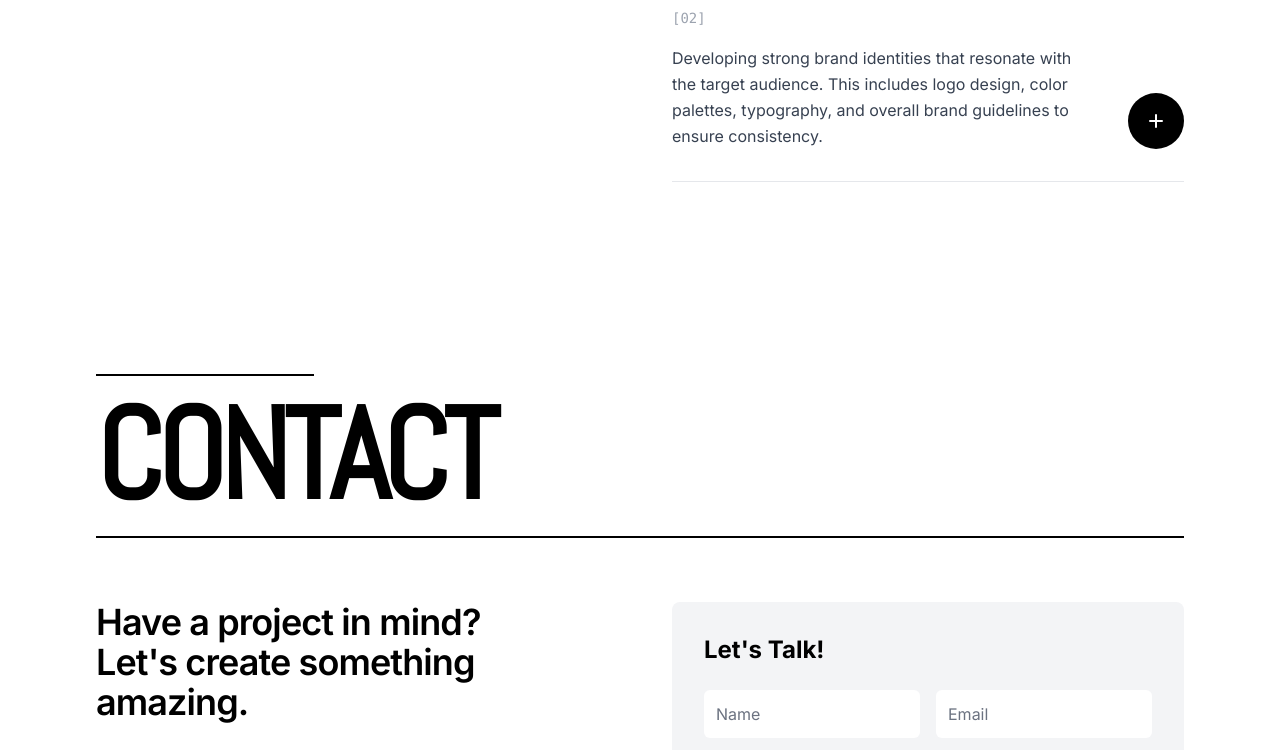
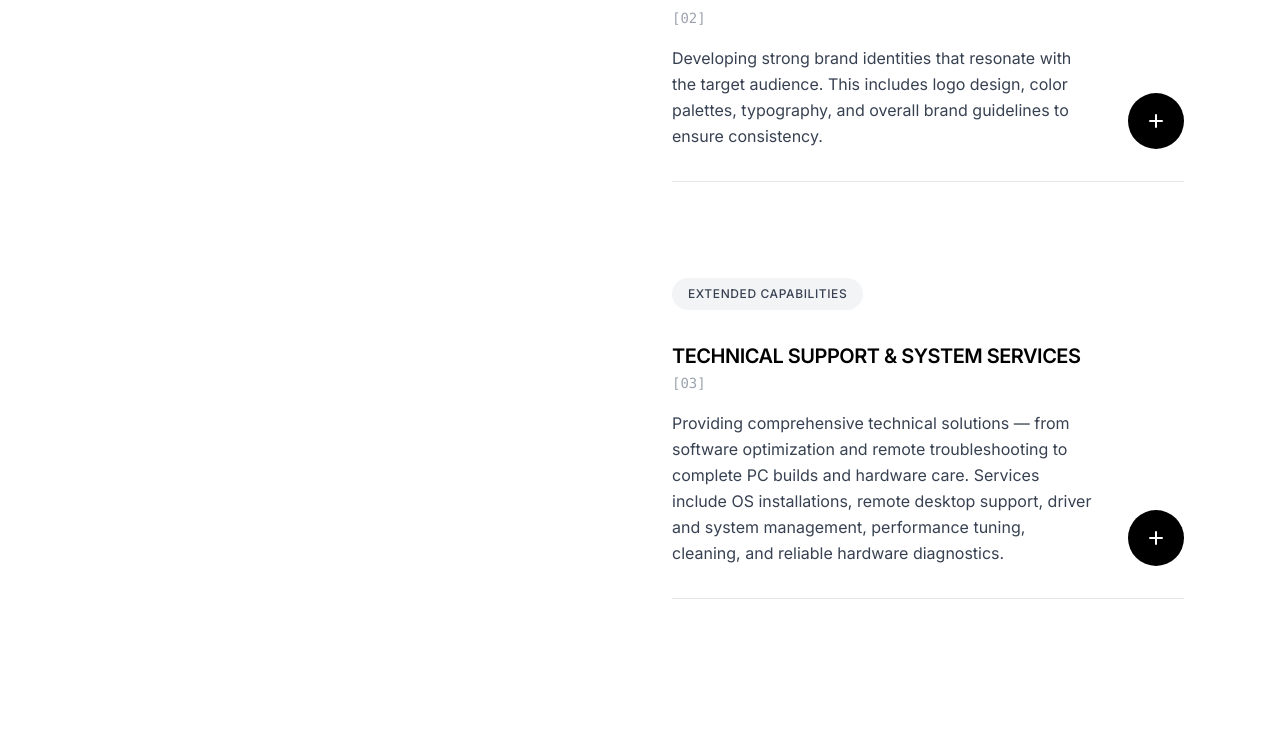
Before and after one commit to Jzznllvnc/jazz-portfolio, a Next.js app: page / in a window 1280 px wide. Shown: the part 3452-4202 px from the top of the page. Built offline with nearby package versions, Linux system fonts and the light colour scheme.

Commit message:
added 3rd service

```diff
--- a/src/app/services/brand-identity/page.js
+++ b/src/app/services/brand-identity/page.js
@@ -1,4 +1,5 @@
 'use client';
+
 import React from 'react';
 import Image from 'next/image';
 import Link from 'next/link';
--- a/src/app/services/website-design/page.js
+++ b/src/app/services/website-design/page.js
@@ -1,4 +1,5 @@
 'use client';
+
 import React from 'react';
 import Image from 'next/image';
 import Link from 'next/link';
--- a/src/components/sections/ServicesSection.js
+++ b/src/components/sections/ServicesSection.js
@@ -2,22 +2,28 @@
 
 import React from 'react';
 import { motion } from 'framer-motion';
-import Link from 'next/link'; // Import the Link component
+import Link from 'next/link';
 
-// Data for the services you offer
-const services = [
+// Data for the primary services
+const primaryServices = [
   {
     title: 'Website Design',
     description: 'Creative and fully responsive website designs created from scratch with attention to every detail. Each project is created with user experience best practices and customized animations in mind.',
-    link: '/services/website-design' // Add a link property for this service
+    link: '/services/website-design'
   },
   {
     title: 'Brand Identity',
     description: 'Developing strong brand identities that resonate with the target audience. This includes logo design, color palettes, typography, and overall brand guidelines to ensure consistency.',
-    link: '/services/brand-identity' // Add a link property for this service
+    link: '/services/brand-identity'
   },
-  // You can add more services here
 ];
+
+// Data for the extended service
+const extendedService = {
+    title: 'Technical Support & System Services',
+    description: 'Providing comprehensive technical solutions — from software optimization and remote troubleshooting to complete PC builds and hardware care. Services include OS installations, remote desktop support, driver and system management, performance tuning, cleaning, and reliable hardware diagnostics.'
+};
+
 
 // Animation variants for elements fading in from below
 const fadeInFromBottom = {
@@ -73,9 +79,10 @@ export default function ServicesSection() {
         </div>
       </motion.div>
 
-      {/* Main Content Grid */}
+      {/* Main Content Grid for Primary Services */}
       <div className="grid grid-cols-1 lg:grid-cols-2 gap-16 items-start">
-        {/* Left Column: Introductory Text */}
+        {/* Left Column: Sticky Introductory */}
+        <div className="lg:sticky top-32 self-start">
             <motion.div
             initial="hidden"
             animate="visible"
@@ -87,7 +94,6 @@ export default function ServicesSection() {
             <p className="text-gray-600 mb-4 uppercase text-sm tracking-wider">
                 Collaborate and create together something exceptional for your success.
             </p>
-          {/* "Currently Available" Pill with Green Dot */}
             <div className="inline-flex items-center gap-2 bg-gray-100 rounded-full px-4 py-2">
                 <span className="w-2 h-2 bg-green-500 rounded-full"></span>
                 <span className="text-gray-700 text-xs font-medium uppercase tracking-wider">
@@ -95,12 +101,13 @@ export default function ServicesSection() {
                 </span>
             </div>
             </motion.div>
+        </div>
 
-        {/* Right Column: List of Services */}
+        {/* Right Column: Primary Services List */}
         <div className="space-y-24">
-          {services.map((service, index) => (
+        {primaryServices.map((service, index) => (
             <motion.div
-              key={index}
+            key={service.title}
             initial="hidden"
             animate="visible"
             variants={fadeInFromBottom}
@@ -118,7 +125,6 @@ export default function ServicesSection() {
                 <p className="text-gray-700 leading-relaxed">
                 {service.description}
                 </p>
-                {/* Conditionally render a Link or a button */}
                 {service.link ? (
                 <Link href={service.link} className="group flex-shrink-0 w-14 h-14 bg-black rounded-full flex justify-center items-center transition-colors duration-300 hover:bg-[#00ffcc]">
                     <svg className="w-6 h-6 text-white transform transition-transform duration-300 group-hover:rotate-90" fill="none" stroke="currentColor" viewBox="0 0 24 24" xmlns="http://www.w3.org/2000/svg"><path strokeLinecap="round" strokeLinejoin="round" strokeWidth="2" d="M12 6v12m6-6H6"></path></svg>
@@ -133,6 +139,43 @@ export default function ServicesSection() {
         ))}
         </div>
       </div>
+
+      {/* Extended Capabilities - Fixed mobile spacing */}
+      <div className="grid grid-cols-1 lg:grid-cols-2 gap-16 items-start mt-16 lg:mt-24">
+        <div className="hidden lg:block"></div>
+        <div>
+            <motion.div
+                initial="hidden"
+                animate="visible"
+                variants={fadeInFromBottom}
+            >
+                <div className="inline-flex items-center gap-2 bg-gray-100 rounded-full px-4 py-2 mb-8">
+                    <span className="text-gray-700 text-xs font-medium uppercase tracking-wider">
+                        Extended Capabilities
+                    </span>
+                </div>
+
+                <div className="border-b border-gray-200 pb-8">
+                    <div className="flex justify-between items-start mb-4">
+                        <div>
+                        <h4 className="text-xl font-semibold tracking-tight uppercase">
+                            {extendedService.title}
+                        </h4>
+                        <span className="text-sm text-gray-400 font-mono">[03]</span>
+                        </div>
+                    </div>
+                    <div className="flex justify-between items-end gap-8">
+                        <p className="text-gray-700 leading-relaxed">
+                        {extendedService.description}
+                        </p>
+                        <button className="group flex-shrink-0 w-14 h-14 bg-black rounded-full flex justify-center items-center transition-colors duration-300 hover:bg-[#00ffcc]">
+                            <svg className="w-6 h-6 text-white transform transition-transform duration-300 group-hover:rotate-90" fill="none" stroke="currentColor" viewBox="0 0 24 24" xmlns="http://www.w3.org/2000/svg"><path strokeLinecap="round" strokeLinejoin="round" strokeWidth="2" d="M12 6v12m6-6H6"></path></svg>
+                        </button>
+                    </div>
+                </div>
+            </motion.div>
+        </div>
+      </div>
     </section>
   );
 }
```
Lines whose indentation alone changed are shown as unchanged.
